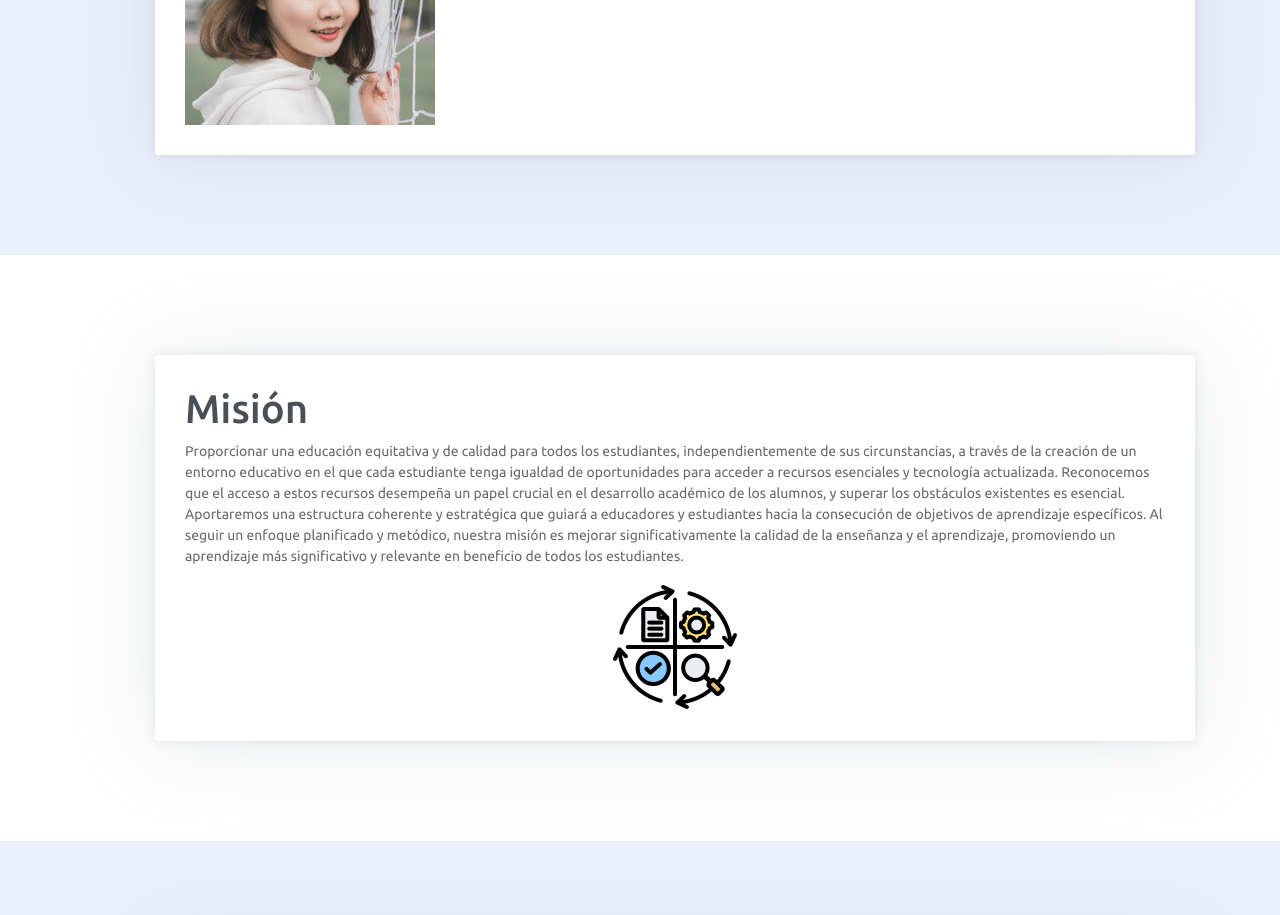
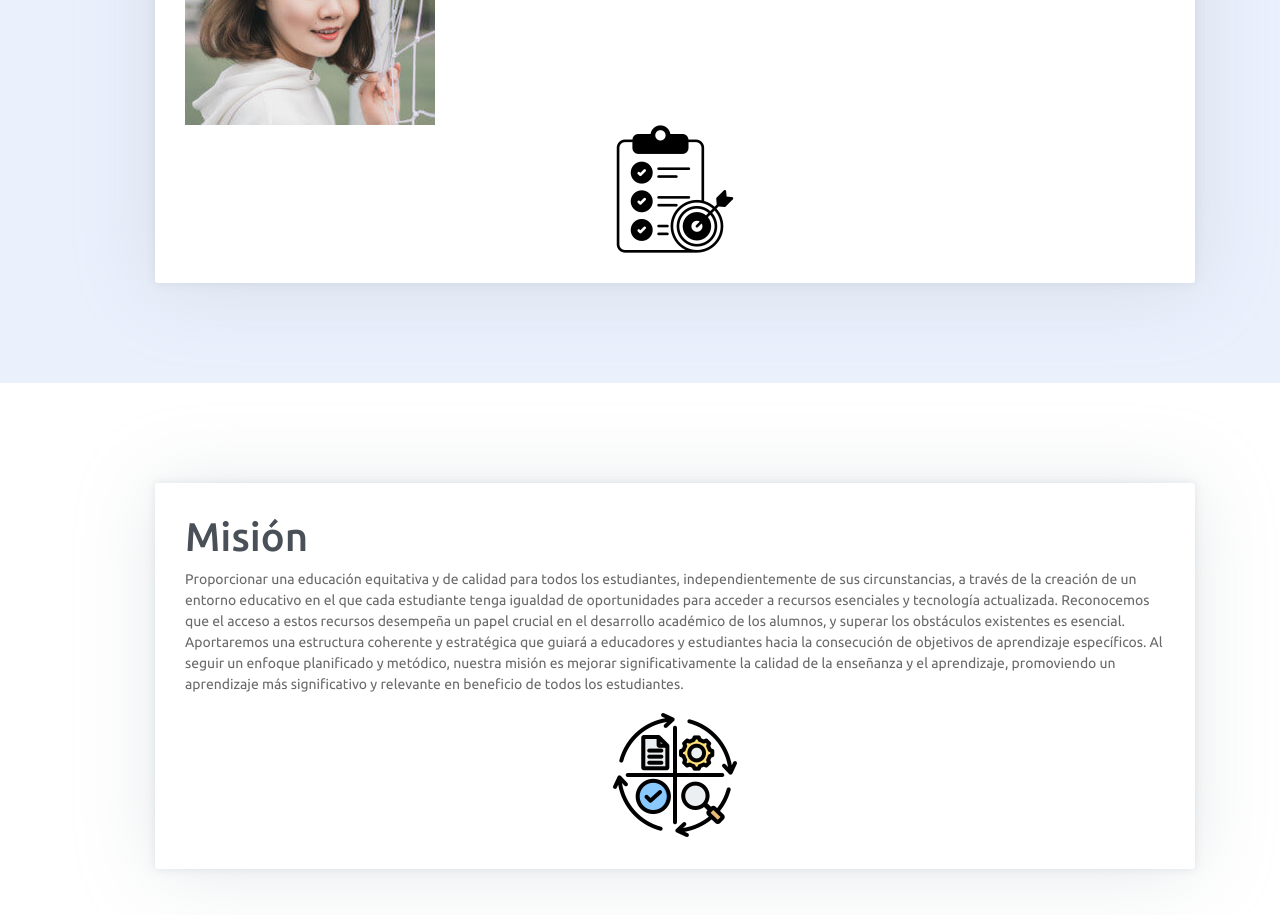
Before and after one commit to MarioLozanoMejia/sitio-web-u, a plain HTML site: page index.html in a window 1280 px wide. Shown: the part 1260-2175 px from the top of the page. Drawn offline with Linux system fonts and the light colour scheme.

Commit message:
Update index.html

```diff
--- a/index.html
+++ b/index.html
@@ -72,6 +72,7 @@
                                 Capacitar a las y los estudiantes para que adquieran habilidades para crear y gestionar sus PLE, incluyendo cómo utilizar las herramientas seleccionadas, organizar la información y establecer metas de aprendizaje</p>
                                 <img src="/assets/imgs/objetivo(1).png" class="imgobjetivos" alt="About Us" style="display: block; margin: auto;">
 				<img src="/assets/imgs/avatar1.jpg" alt="">
+				<img src="/assets/imgs/objetivo(1).png" class="imgobjetivos" style="display: block; margin: auto;">
                         </div>
                     </div><!-- End of Row -->
                 </div>
```
